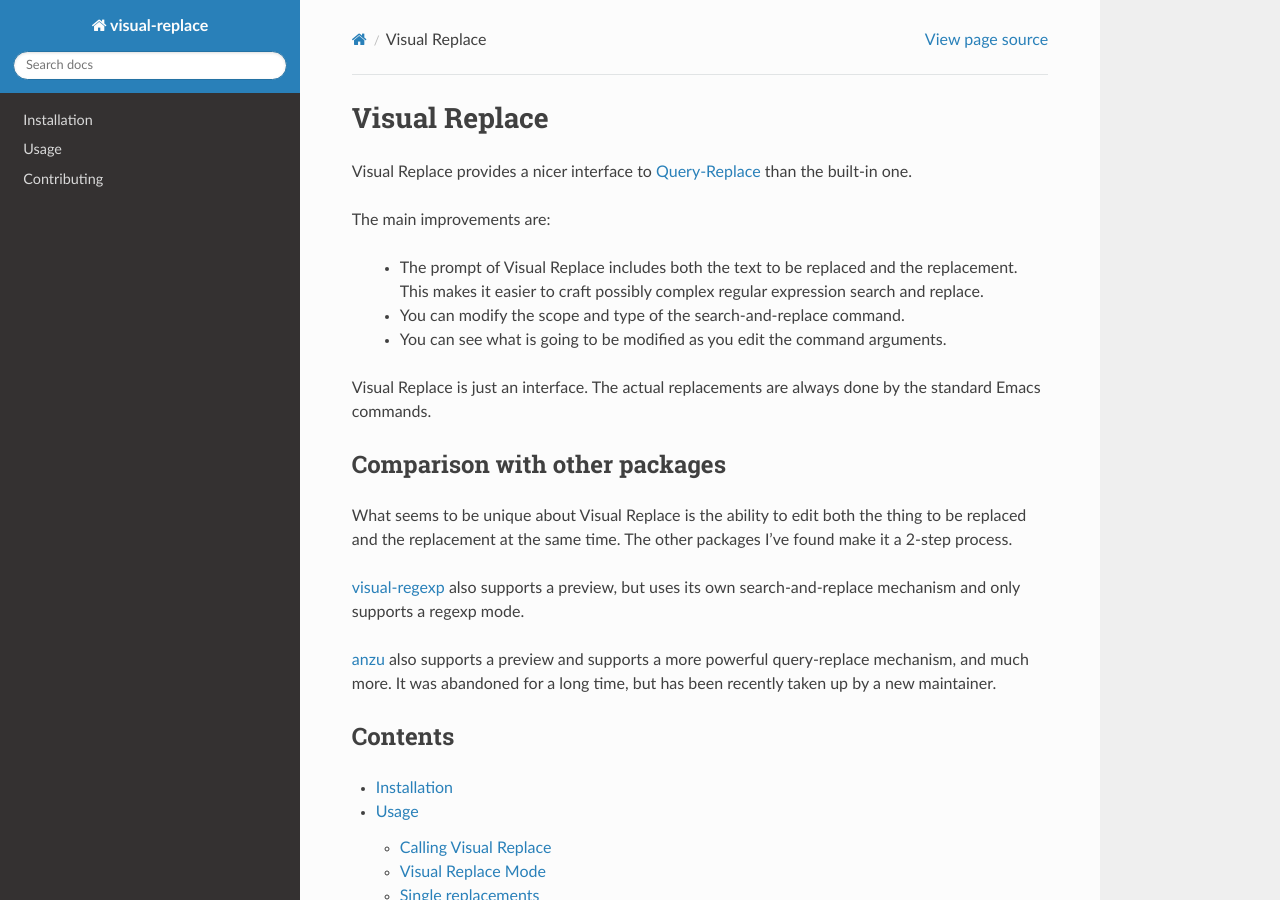
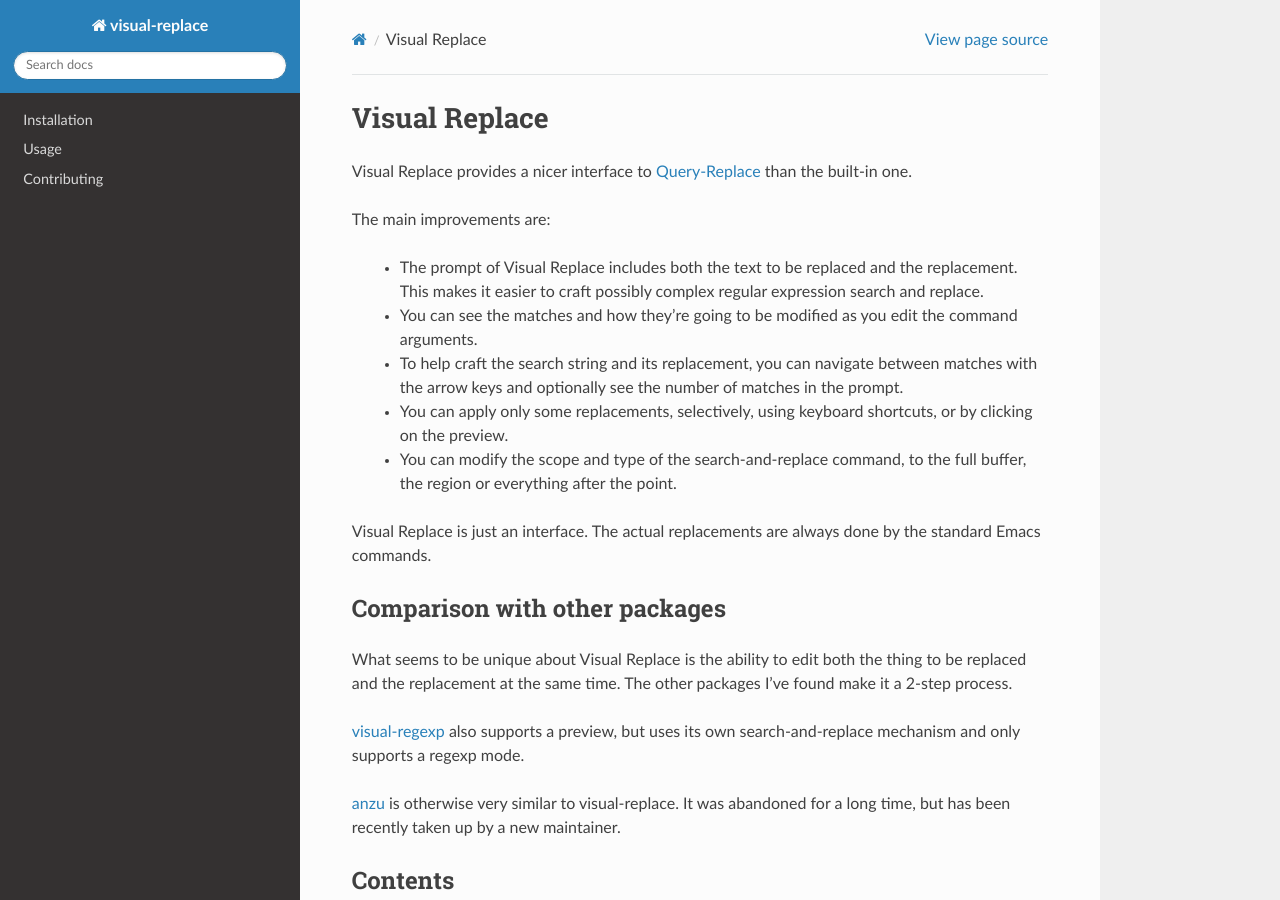
Before and after one commit to szermatt/visual-replace, a Sphinx documentation site: the page built from docs/source/index.rst, in a window 1280 px wide and 900 px high. Built offline with Sphinx 7.4.7 and the Read the Docs theme 3.1.0, drawn with Linux system fonts in a browser that asks for light colours.

Commit message:
docs: Update common section in README.md and index.rst.

```diff
--- a/docs/source/index.rst
+++ b/docs/source/index.rst
@@ -10,11 +10,19 @@
    replaced and the replacement. This makes it easier to craft
    possibly complex regular expression search and replace.
 
+ * You can see the matches and how they're going to be modified
+   as you edit the command arguments.
+
+ * To help craft the search string and its replacement, you
+   can navigate between matches with the arrow keys and
+   optionally see the number of matches in the prompt.
+
+ * You can apply only some replacements, selectively,
+   using keyboard shortcuts, or by clicking on the preview.
+
  * You can modify the scope and type of the search-and-replace
-   command.
-
- * You can see what is going to be modified as you edit the command
-   arguments.
+   command, to the full buffer, the region or everything after
+   the point.
 
 Visual Replace is just an interface. The actual replacements are
 always done by the standard Emacs commands.
@@ -30,10 +38,9 @@
 supports a preview, but uses its own search-and-replace mechanism and
 only supports a regexp mode.
 
-`anzu <https://github.com/emacsorphanage/anzu>`_ also supports a
-preview and supports a more powerful query-replace mechanism, and much
-more. It was abandoned for a long time, but has been recently taken up
-by a new maintainer.
+`anzu <https://github.com/emacsorphanage/anzu>`_ is otherwise very
+similar to visual-replace. It was abandoned for a long time, but has
+been recently taken up by a new maintainer.
 
 Contents
 --------
```
Also changed, not shown: README.md (+3 -4 lines), 1 other file.
